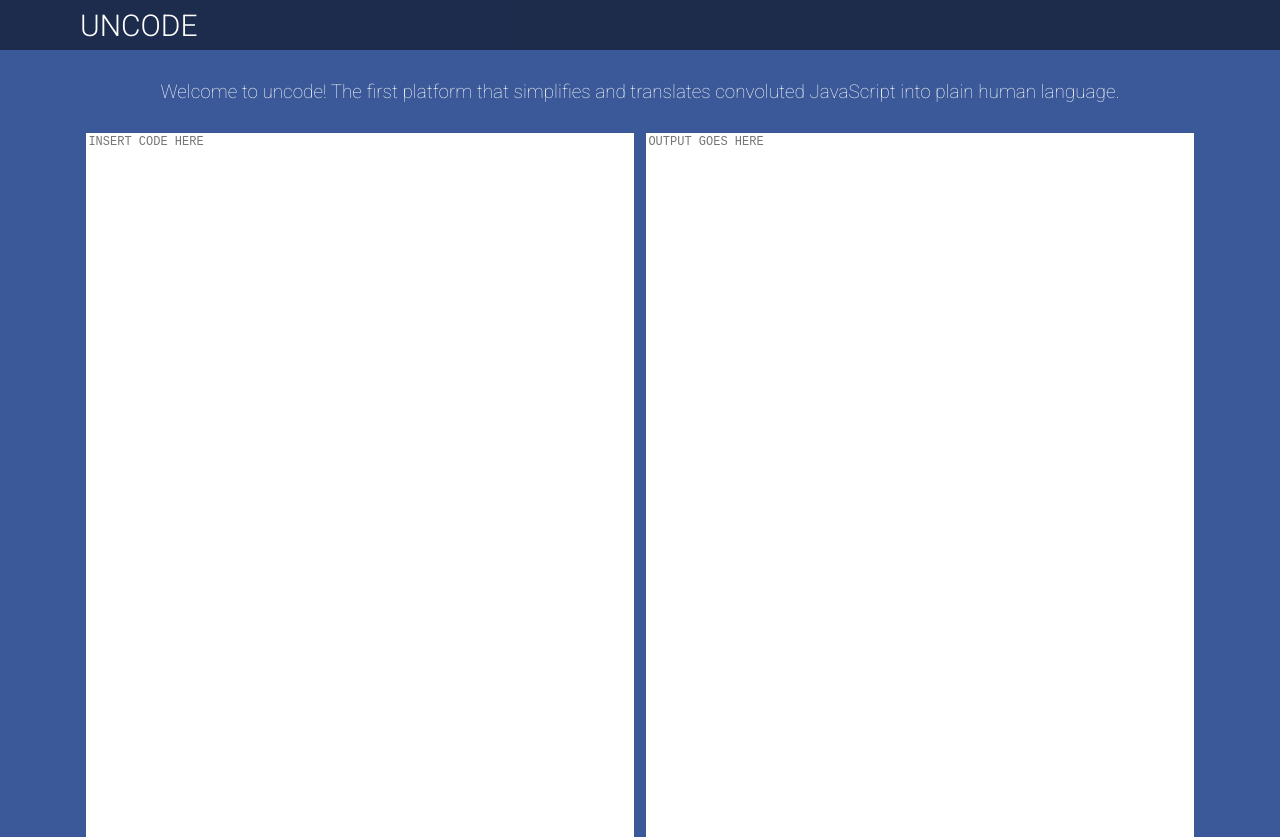
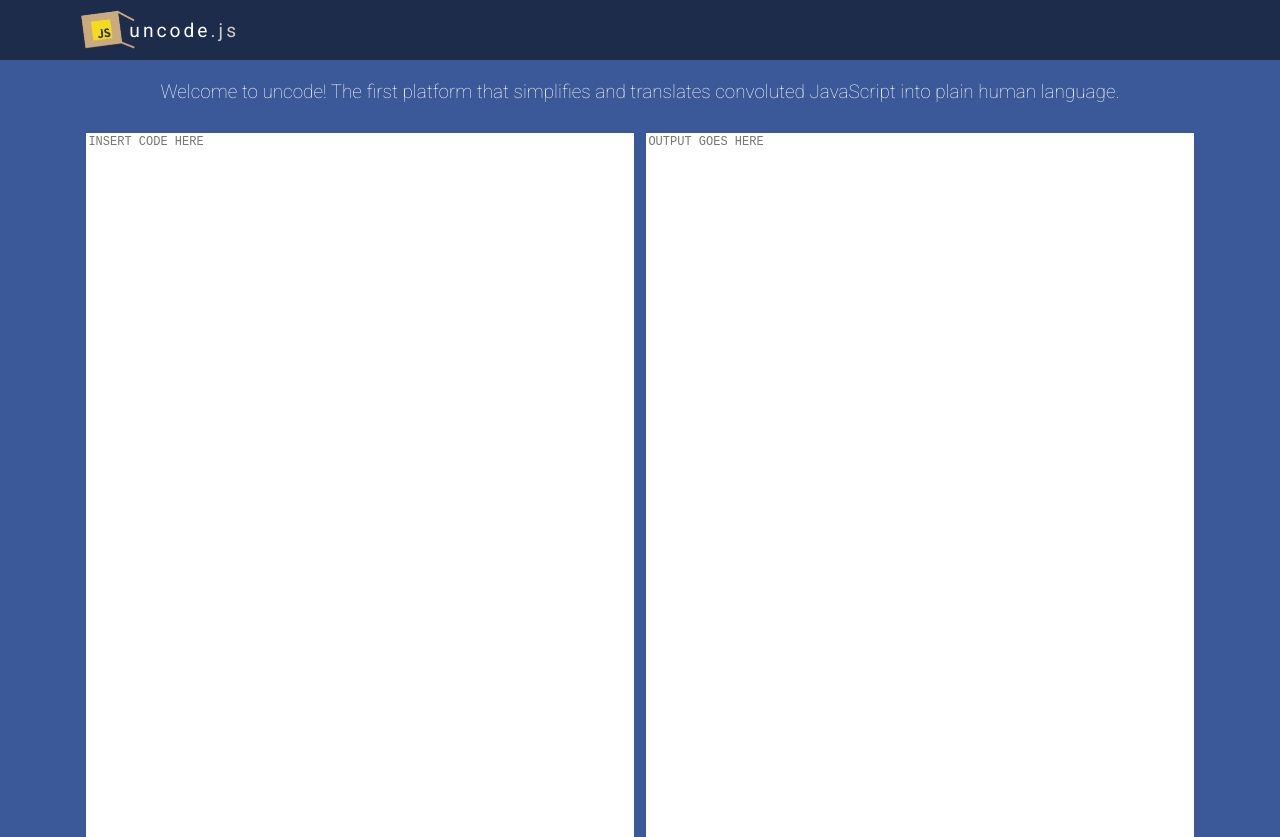
Before and after one commit to cboyce183/dc1.0-s-v1.0.0, a React (Create React App) app in the folder uncode/: page / in a window 1280 px wide. Built offline with nearby package versions, Linux system fonts and the light colour scheme; no server answers.

Commit message:
logo done

```diff
--- a/uncode/src/App.css
+++ b/uncode/src/App.css
@@ -25,7 +25,7 @@ body {
 }
 
 .Header {
-  height: 50px;
+  height: 60px;
   position: fixed;
   background-color: rgba(0,0,0,0.5);
   width: 100%;
--- a/uncode/src/App.js
+++ b/uncode/src/App.js
@@ -1,5 +1,7 @@
 import React, { Component } from 'react';
 import './App.css';
+
+import { LogoAnim } from './logo/logo-anim';
 
 import SocketIoClient from 'socket.io-client';
 
@@ -30,7 +32,7 @@ class App extends Component {
       <div className="App">
         <nav className="Header">
           <div className="MaxWidth">
-            <h1>UNCODE</h1>
+            <LogoAnim />
           </div>
         </nav>
         <div>
--- /dev/null
+++ b/uncode/src/logo/logo-anim.js
@@ -0,0 +1,54 @@
+import React, { Component } from 'react';
+import './logo.css';
+
+export class LogoAnim extends Component {
+  constructor () {
+    super();
+    this.state = {
+      flag: false,
+    }
+    this.wait;
+  }
+  componentDidMount () {
+    setTimeout( () => {
+      this.wait = {animation: "boxxy 5s ease-in-out infinite"}
+      this.setState({flag:!this.state.flag})
+    },3500);
+  }
+  handleAnimationChange = () => {
+    this.setState({flag:!this.state.flag})
+  };
+
+  handleAnimation = () => {
+    if (!this.state.flag) {
+      return (
+          <div class="logo-lander" style={{animation: 'contract 3.5s ease'}}>
+            <p style={{color:'cyan'}}>console</p>
+            <p style={{color:'rgb(255, 0, 84)'}}>.</p>
+            <p style={{color:'cyan'}}>log</p>
+            <p style={{color:'white'}}>(uncode</p>
+            <p style={{color:'rgb(255, 0, 84)'}}>.</p>
+            <p style={{color:'rgb(163, 222, 46)'}}>call</p>
+            <p style={{color:'white'}}>(this, </p>
+            <p style={{color:'rgb(255, 0, 84)'}}>...</p>
+            <p style={{color:'white'}}>arguments));</p>
+          </div>
+      )
+    }
+    return (
+        <div class="subcontainer" style={{animation: 'expand 2.0s linear'}}>
+          <p class="logo-uncode">uncode</p>
+          <p class="logo-js">.js</p>
+        </div>
+    )
+  }
+
+  render() {
+    return (
+      <div className="container" onClick={this.handleAnimationChange}>
+        <img class="logo" src={require('../assets/logobox.png')} style={this.wait}/>
+        {this.handleAnimation()}
+      </div>
+    );
+  }
+}
--- /dev/null
+++ b/uncode/src/logo/logo.css
@@ -0,0 +1,55 @@
+@import url('https://fonts.googleapis.com/css?family=Source+Code+Pro');
+@import url('https://fonts.googleapis.com/css?family=Roboto');
+
+.container {
+  display: flex;
+  flex-flow: row nowrap;
+  align-items: center;
+  justify-content: flex-start;
+  -webkit-tap-highlight-color:transparent;
+}
+.subcontainer{
+  display: flex;
+  overflow-x: hidden;
+  align-items: center;
+  justify-content: flex-start;
+  font-family: 'Roboto', sans-serif;
+  font-size: 1.2em;
+  letter-spacing: 3px;
+  height: 60px;
+  -webkit-tap-highlight-color:transparent;
+}
+.logo-lander {
+  display: flex;
+  overflow-x: hidden;
+  margin-top: 5px;
+  height: 55px;
+  font-family: 'Source Code Pro', monospace;
+  color: #fff;
+}
+@keyframes boxxy {
+  0% { transform: rotate(0deg); }
+  12.5% { transform: rotate(-7deg); }
+  37.5% { transform: rotate(7deg); }
+  50% { transform: rotate(0deg); }
+}
+@keyframes contract {
+  0% { width: 100%; margin-left:0px; }
+  100% { width: 0px; margin-left:-30px;}
+}
+@keyframes expand {
+  0% { width: 0px; margin-left:-50px}
+  100% { width: 100%; margin-left:0px}
+}
+.logo {
+  z-index:1000;
+  /*animation: boxxy 5s ease-in-out infinite;*/
+  height: 40px;
+}
+.logo-uncode {
+  margin-left: 5px;
+  color: #fff;
+}
+.logo-js {
+  color: #ccc;
+}
```
Also changed, not shown: uncode/src/assets/logobox.png (added), 1 other file (tests, documents, lock files or other folders).
